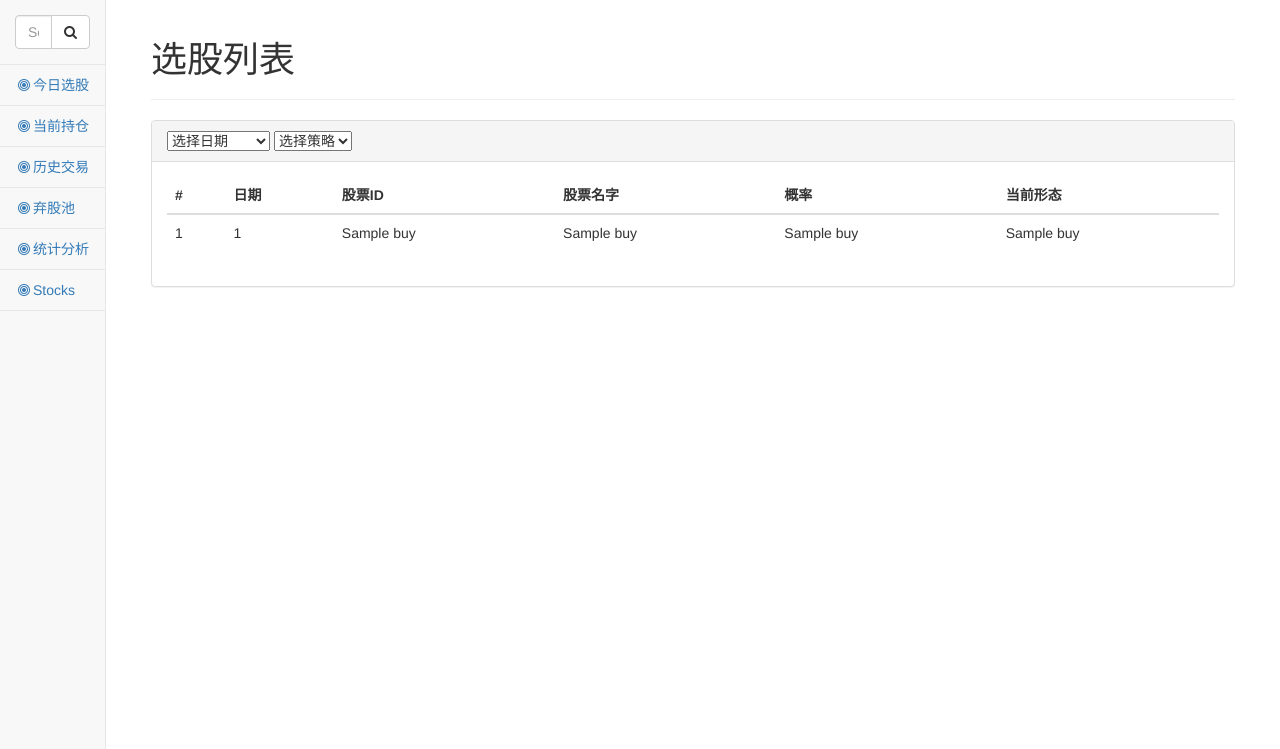
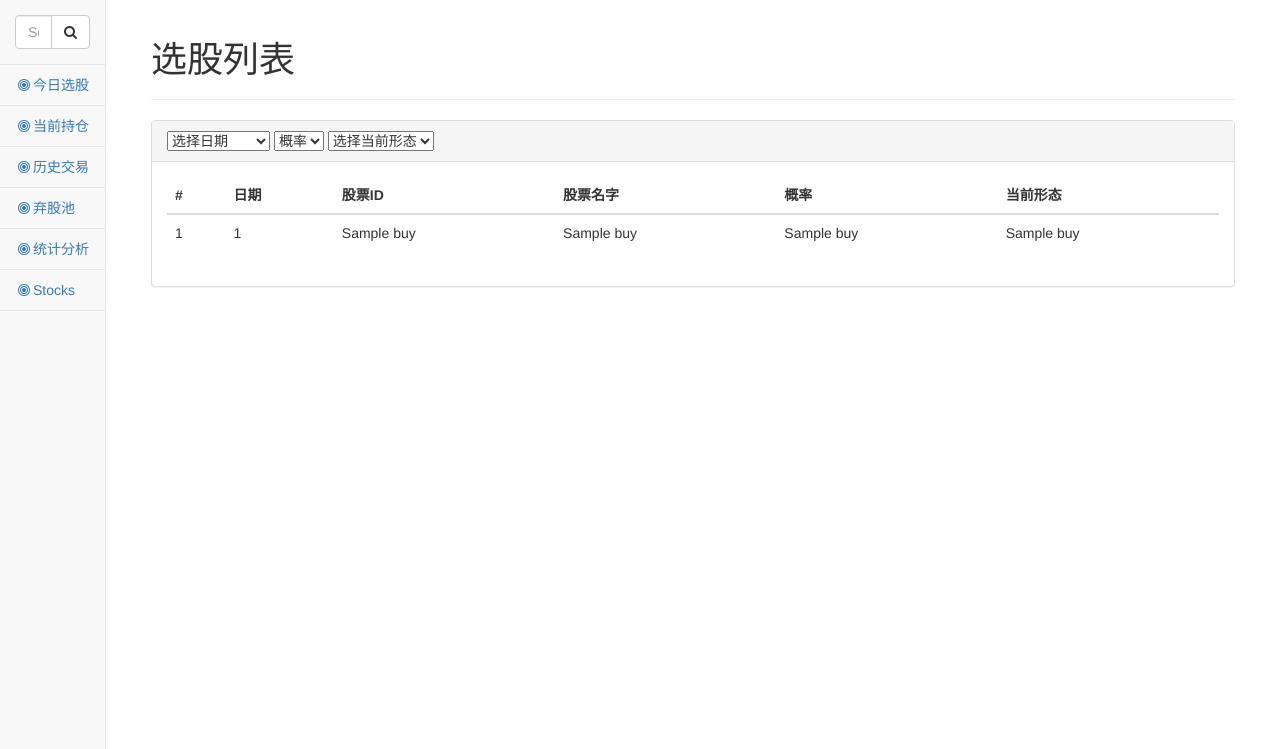
Before and after one commit to runrunliuliu/stockview, a Flask app: template webserver/app/templates/tbuy_list.html in a window 1280 px wide. Shown: the part 51-800 px from the top of the page. Run offline with Flask 2, Linux system fonts and the light colour scheme; the template is opened without the code that fills it: most values are stand-ins (such as "Sample title", 1, 10 or a date in 2020); some libraries are stand-ins or nearby versions.

Commit message:
add more actions

```diff
--- a/webserver/app/templates/tbuy_list.html
+++ b/webserver/app/templates/tbuy_list.html
@@ -21,22 +21,32 @@
                             <option>{{d}}</option>
                         {% endfor %}
                     </select>
-                   <select id="CELUE" class="selectpicker" data-style="btn-primary">
-                    <option>选择策略</option>
-                        <option>candle</option>
-                        <option>NBS</option>
-                        <option>NEW</option>
-                        <option>hcqs</option>
+                   <select id="prob" class="selectpicker" data-style="btn-primary">
+                    <option>概率</option>
+                        <option>90</option>
+                        <option>80</option>
+                        <option>70</option>
+                        <option>50</option>
+                    </select>
+                    <select id="NQS" class="selectpicker" data-style="btn-primary">
+                    <option>选择当前形态</option>
+                        {% for d in nqs %}
+                            <option>{{d}}</option>
+                        {% endfor %}
                     </select>
                     <script type="text/javascript">
                         var oSelect=document.getElementById("DAY");
                         oSelect.onchange=function(){
                                 var day=this.options[this.selectedIndex].innerHTML;
-                                var cSelect=document.getElementById("CELUE");
+                                var cSelect=document.getElementById("prob");
                                 cSelect.onchange=function(){
-                                    var celue=this.options[this.selectedIndex].innerHTML;
-                                    var url = '/tbuys' + '?day=' + day + '&cl=' + celue;
-                                    window.location.href=url;
+                                    var prob=this.options[this.selectedIndex].innerHTML;
+                                    var nqs=document.getElementById("NQS");
+                                    nqs.onchange=function(){
+                                        var qs=this.options[this.selectedIndex].innerHTML;
+                                        var url = '/tbuy' + '?day=' + day + '&prob=' + prob + '&nqs=' + qs;
+                                        window.location.href=url;
+                                    }
                                 }
                         }
                     </script>
```
